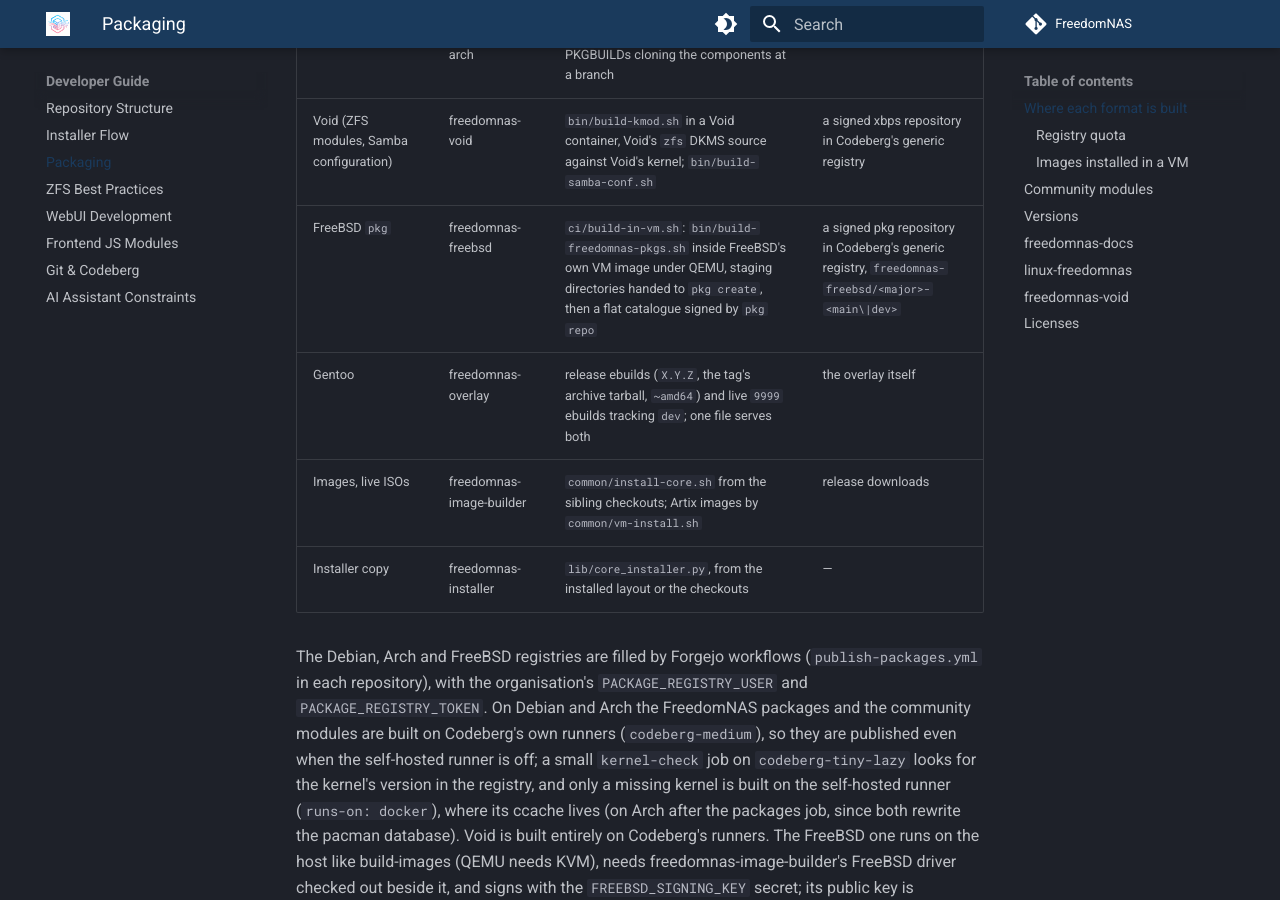
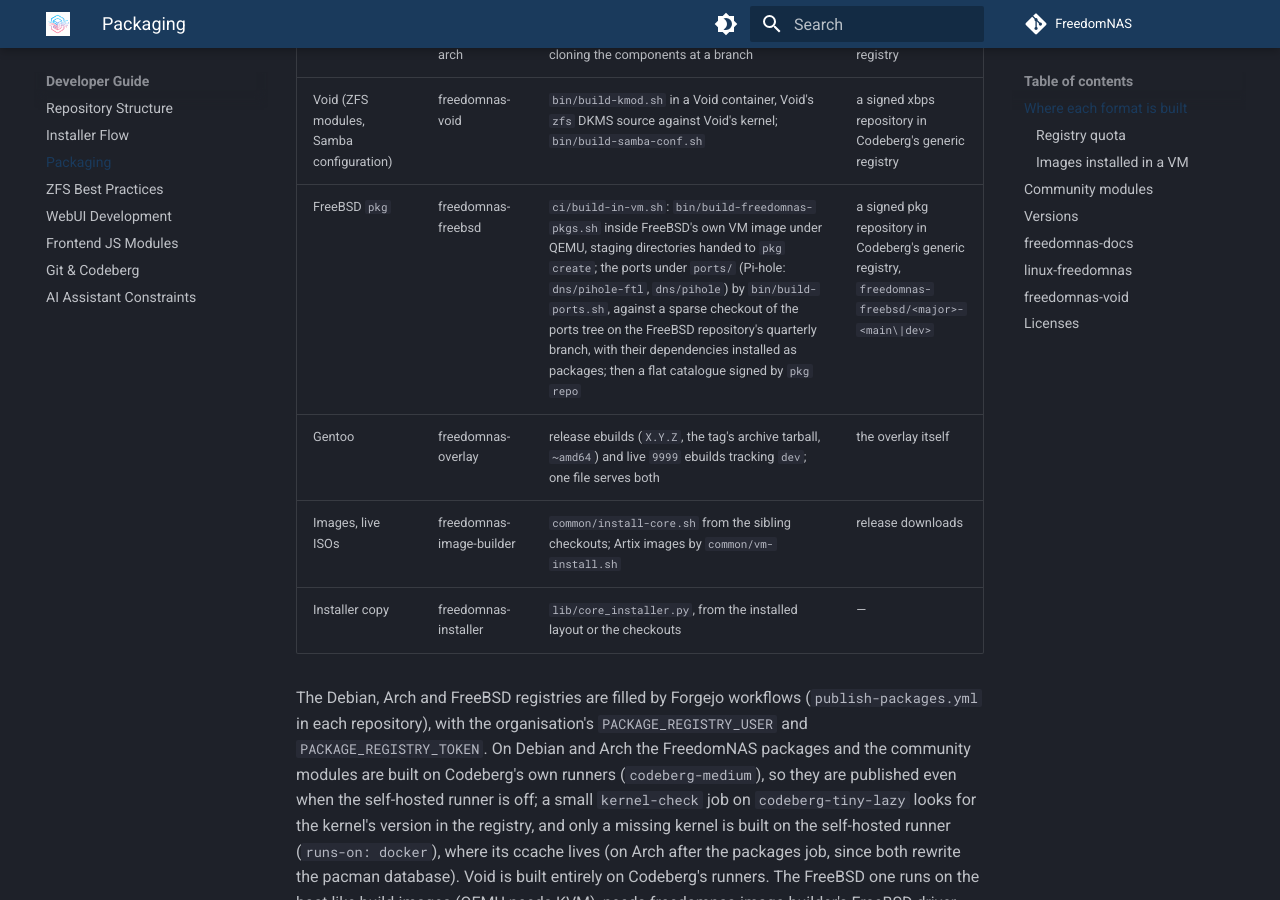
Before and after one commit to FreedomNAS/freedomnas-docs, an MkDocs documentation site: the page built from docs/developer/packaging.md, in a window 1280 px wide and 900 px high, scrolled down 950 px. Built offline with MkDocs 1.6.1 and Material for MkDocs 9.7.7, drawn with Linux system fonts in a browser that asks for light colours.

Commit message:
Document the Pi-hole ports in the FreeBSD package build

```diff
--- a/docs/developer/packaging.md
+++ b/docs/developer/packaging.md
@@ -23,7 +23,7 @@ WebUI has the documentation of its own version at `/docs/`.
 | `.deb` | freedomnas-deb | `bin/build-freedomnas-debs.sh` from each component's `debian/` | Codeberg's Debian registry |
 | Arch / Artix | freedomnas-arch | `bin/build.sh` in an Arch container, PKGBUILDs cloning the components at a branch | Codeberg's Arch registry |
 | Void (ZFS modules, Samba configuration) | freedomnas-void | `bin/build-kmod.sh` in a Void container, Void's `zfs` DKMS source against Void's kernel; `bin/build-samba-conf.sh` | a signed xbps repository in Codeberg's generic registry |
-| FreeBSD `pkg` | freedomnas-freebsd | `ci/build-in-vm.sh`: `bin/build-freedomnas-pkgs.sh` inside FreeBSD's own VM image under QEMU, staging directories handed to `pkg create`, then a flat catalogue signed by `pkg repo` | a signed pkg repository in Codeberg's generic registry, `freedomnas-freebsd/<major>-<main\|dev>` |
+| FreeBSD `pkg` | freedomnas-freebsd | `ci/build-in-vm.sh`: `bin/build-freedomnas-pkgs.sh` inside FreeBSD's own VM image under QEMU, staging directories handed to `pkg create`; the ports under `ports/` (Pi-hole: `dns/pihole-ftl`, `dns/pihole`) by `bin/build-ports.sh`, against a sparse checkout of the ports tree on the FreeBSD repository's quarterly branch, with their dependencies installed as packages; then a flat catalogue signed by `pkg repo` | a signed pkg repository in Codeberg's generic registry, `freedomnas-freebsd/<major>-<main\|dev>` |
 | Gentoo | freedomnas-overlay | release ebuilds (`X.Y.Z`, the tag's archive tarball, `~amd64`) and live `9999` ebuilds tracking `dev`; one file serves both | the overlay itself |
 | Images, live ISOs | freedomnas-image-builder | `common/install-core.sh` from the sibling checkouts; Artix images by `common/vm-install.sh` | release downloads |
 | Installer copy | freedomnas-installer | `lib/core_installer.py`, from the installed layout or the checkouts | — |
```
